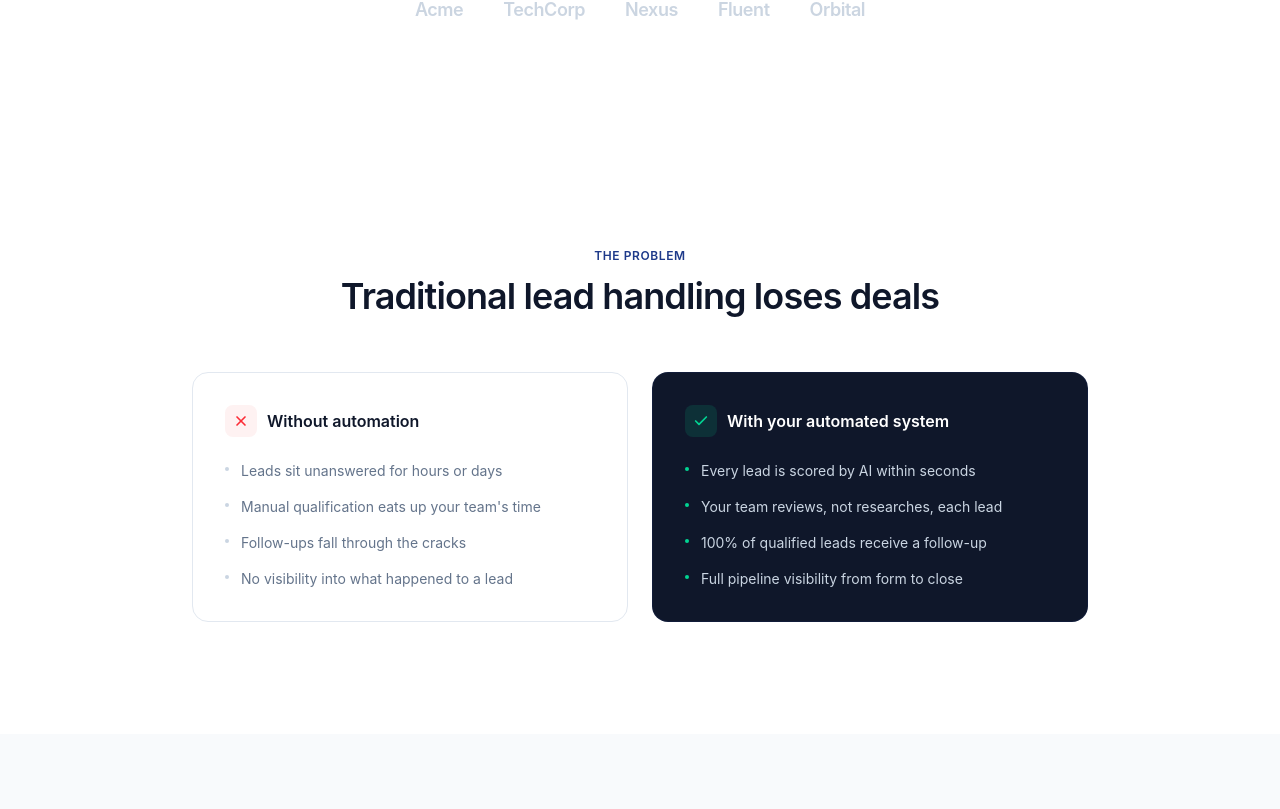
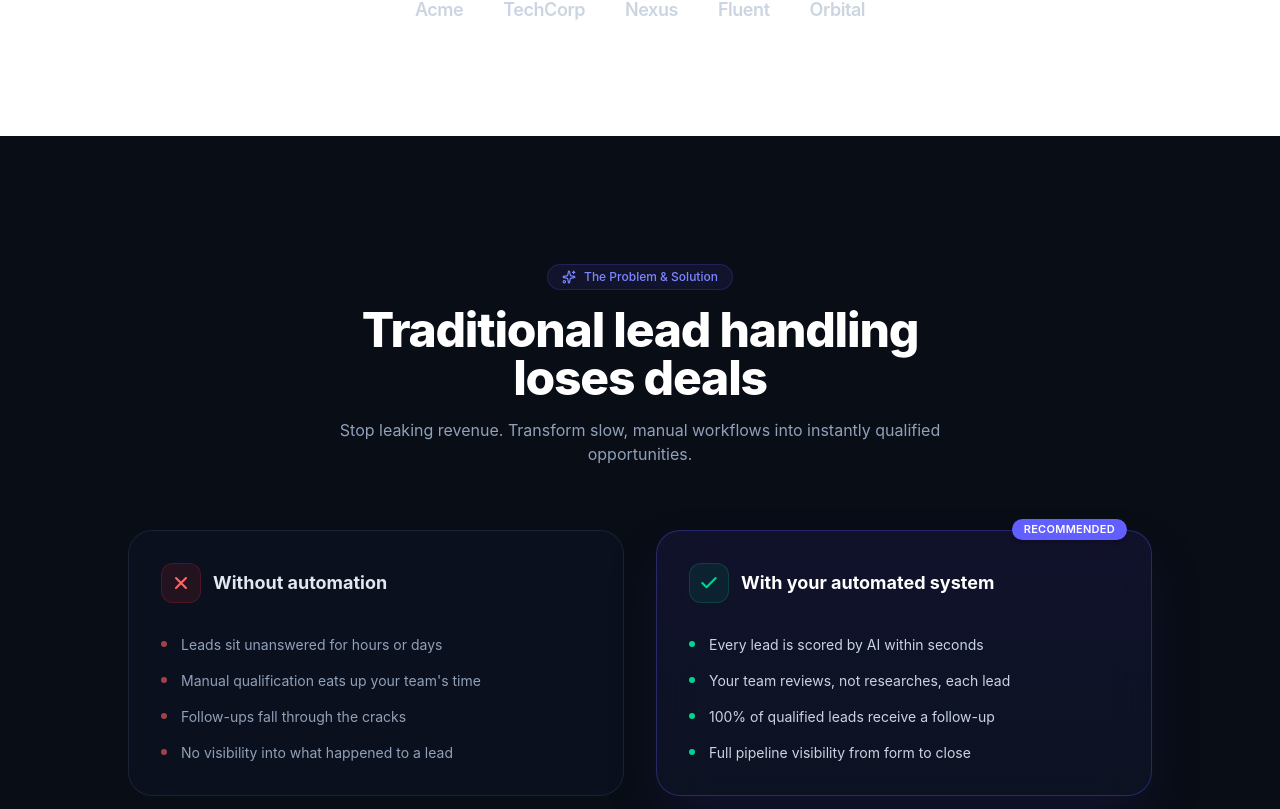
Before and after one commit to imamwahyuudii10/my-portfolio, a React (Vite) app: page / in a window 1280 px wide. Shown: the part 891-1700 px from the top of the page. Built offline with nearby package versions, Linux system fonts and the light colour scheme; no server answers.

Commit message:
update app.tsx

```diff
--- a/src/App.tsx
+++ b/src/App.tsx
@@ -1,10 +1,9 @@
-import { X, Check, Workflow } from "lucide-react";
+import { X, Check, Workflow, Sparkles, ArrowRight, ShieldCheck } from "lucide-react";
 import Navbar from "./components/Navbar";
 import Hero from "./components/Hero";
 import HowItWorks from "./components/HowItWorks";
 import LeadForm from "./components/LeadForm";
 import AdminDashboard from "./components/AdminDashboard";
-
 
 const FRICTION_POINTS = [
   "Leads sit unanswered for hours or days",
@@ -28,67 +27,78 @@ const FOOTER_LINKS: { heading: string; links: string[] }[] = [
 ];
 
 export default function App() {
-  // --- Tambahkan logika ini ---
   if (window.location.pathname === "/admin") {
     return (
-      <div className="min-h-screen bg-gray-50 py-10">
+      <div className="min-h-screen bg-slate-950 py-10 text-slate-100">
         <AdminDashboard />
       </div>
     );
   }
-  // -----------------------------
+
   return (
-    <div className="min-h-screen bg-white">
+    <div className="min-h-screen bg-[#090D16] text-slate-100 antialiased selection:bg-indigo-500 selection:text-white">
       <Navbar />
 
-      <main>
+      <main className="relative overflow-hidden">
+        {/* Ambient background glow untuk estetika SaaS internasional */}
+        <div className="pointer-events-none absolute left-1/2 top-0 -z-10 h-[1000px] w-[1000px] -translate-x-1/2 rounded-full bg-gradient-to-b from-indigo-500/10 via-purple-500/5 to-transparent blur-3xl" />
+
         <Hero />
 
         {/* Problem vs Solution */}
-        <section id="product" className="scroll-mt-20 bg-white py-24 sm:py-28">
+        <section id="product" className="relative scroll-mt-20 py-24 sm:py-32">
           <div className="mx-auto max-w-7xl px-6 lg:px-8">
             <div className="mx-auto max-w-2xl text-center">
-              <p className="text-xs font-semibold uppercase tracking-wider text-[#1E3A8A]">
-                The problem
-              </p>
-              <h2 className="mt-3 text-3xl font-semibold tracking-tight text-[#0F172A] sm:text-4xl">
+              <div className="inline-flex items-center gap-2 rounded-full border border-indigo-500/20 bg-indigo-500/10 px-3.5 py-1 text-xs font-medium text-indigo-400 backdrop-blur-md">
+                <Sparkles className="h-3.5 w-3.5" />
+                <span>The Problem & Solution</span>
+              </div>
+              <h2 className="mt-4 text-3xl font-extrabold tracking-tight text-white sm:text-5xl">
                 Traditional lead handling loses deals
               </h2>
+              <p className="mt-4 text-base text-slate-400">
+                Stop leaking revenue. Transform slow, manual workflows into instantly qualified opportunities.
+              </p>
             </div>
 
-            <div className="mx-auto mt-14 grid max-w-4xl grid-cols-1 gap-6 lg:grid-cols-2">
-              <div className="rounded-2xl border border-slate-200 bg-white p-8">
-                <div className="flex items-center gap-2.5">
-                  <span className="flex h-8 w-8 items-center justify-center rounded-lg bg-red-50">
-                    <X className="h-4 w-4 text-red-500" strokeWidth={2.5} />
-                  </span>
-                  <h3 className="text-base font-semibold text-[#0F172A]">
+            <div className="mx-auto mt-16 grid max-w-5xl grid-cols-1 gap-8 lg:grid-cols-2">
+              {/* Without Automation (Problem Card) */}
+              <div className="group relative rounded-3xl border border-slate-800/80 bg-slate-900/40 p-8 backdrop-blur-xl transition-all duration-300 hover:border-slate-700/80">
+                <div className="flex items-center gap-3">
+                  <div className="flex h-10 w-10 items-center justify-center rounded-xl bg-red-500/10 border border-red-500/20 text-red-400">
+                    <X className="h-5 w-5" strokeWidth={2.5} />
+                  </div>
+                  <h3 className="text-lg font-bold text-slate-200">
                     Without automation
                   </h3>
                 </div>
-                <ul className="mt-6 space-y-4">
+                <ul className="mt-8 space-y-4">
                   {FRICTION_POINTS.map((point) => (
-                    <li key={point} className="flex items-start gap-3 text-sm text-[#64748B]">
-                      <span className="mt-1.5 h-1 w-1 shrink-0 rounded-full bg-slate-300" />
+                    <li key={point} className="flex items-start gap-3.5 text-sm text-slate-400">
+                      <span className="mt-1.5 h-1.5 w-1.5 shrink-0 rounded-full bg-red-400/60" />
                       {point}
                     </li>
                   ))}
                 </ul>
               </div>
 
-              <div className="rounded-2xl border border-[#1E3A8A]/15 bg-[#0F172A] p-8">
-                <div className="flex items-center gap-2.5">
-                  <span className="flex h-8 w-8 items-center justify-center rounded-lg bg-emerald-500/15">
-                    <Check className="h-4 w-4 text-emerald-400" strokeWidth={2.5} />
-                  </span>
-                  <h3 className="text-base font-semibold text-white">
+              {/* With Automation (Solution Card - Highlighted) */}
+              <div className="relative rounded-3xl border border-indigo-500/30 bg-gradient-to-b from-indigo-950/40 to-slate-900/60 p-8 backdrop-blur-xl shadow-2xl shadow-indigo-950/50 transition-all duration-300 hover:border-indigo-500/50">
+                <div className="absolute -top-3 right-6 rounded-full bg-indigo-500 px-3 py-0.5 text-[11px] font-semibold text-white tracking-wide uppercase shadow-md">
+                  Recommended
+                </div>
+                <div className="flex items-center gap-3">
+                  <div className="flex h-10 w-10 items-center justify-center rounded-xl bg-emerald-500/10 border border-emerald-500/20 text-emerald-400">
+                    <Check className="h-5 w-5" strokeWidth={2.5} />
+                  </div>
+                  <h3 className="text-lg font-bold text-white">
                     With your automated system
                   </h3>
                 </div>
-                <ul className="mt-6 space-y-4">
+                <ul className="mt-8 space-y-4">
                   {SOLUTION_POINTS.map((point) => (
-                    <li key={point} className="flex items-start gap-3 text-sm text-slate-300">
-                      <span className="mt-1.5 h-1 w-1 shrink-0 rounded-full bg-emerald-400" />
+                    <li key={point} className="flex items-start gap-3.5 text-sm text-slate-300">
+                      <span className="mt-1.5 h-1.5 w-1.5 shrink-0 rounded-full bg-emerald-400" />
                       {point}
                     </li>
                   ))}
@@ -100,26 +110,22 @@ export default function App() {
 
         <HowItWorks />
 
-        {/* Lead form section */}
-        <section
-          id="lead-form"
-          className="scroll-mt-20 bg-white py-24 sm:py-28"
-        >
+        {/* Lead Form Section */}
+        <section id="lead-form" className="relative scroll-mt-20 py-24 sm:py-32">
           <div className="mx-auto max-w-7xl px-6 lg:px-8">
             <div className="mx-auto max-w-2xl text-center">
-              <p className="text-xs font-semibold uppercase tracking-wider text-[#1E3A8A]">
-                Get started
-              </p>
-              <h2 className="mt-3 text-3xl font-semibold tracking-tight text-[#0F172A] sm:text-4xl">
+              <span className="text-xs font-semibold uppercase tracking-widest text-indigo-400">
+                Get Started
+              </span>
+              <h2 className="mt-3 text-3xl font-extrabold tracking-tight text-white sm:text-5xl">
                 See it working on your own leads
               </h2>
-              <p className="mt-4 text-base leading-relaxed text-[#64748B]">
-                Tell us a bit about your team and we'll set up a walkthrough
-                tailored to your pipeline.
+              <p className="mt-4 text-base leading-relaxed text-slate-400">
+                Tell us a bit about your team and we'll set up a walkthrough tailored to your pipeline.
               </p>
             </div>
 
-            <div className="mt-14">
+            <div className="mt-12 rounded-3xl border border-slate-800 bg-slate-900/50 p-6 sm:p-10 backdrop-blur-xl shadow-2xl">
               <LeadForm />
             </div>
           </div>
@@ -127,37 +133,32 @@ export default function App() {
       </main>
 
       {/* Footer */}
-      <footer id="resources" className="scroll-mt-20 border-t border-slate-200 bg-[#F8FAFC]">
+      <footer id="resources" className="border-t border-slate-800/80 bg-[#060911] text-slate-400">
         <div className="mx-auto max-w-7xl px-6 py-16 lg:px-8">
           <div className="grid grid-cols-2 gap-10 sm:grid-cols-3 lg:grid-cols-6">
             <div className="col-span-2 lg:col-span-2">
-              <a href="#top" className="flex items-center gap-2 text-[#0F172A]">
-                <span className="flex h-8 w-8 items-center justify-center rounded-lg bg-[#0F172A]">
-                  <Workflow className="h-4 w-4 text-white" strokeWidth={2.25} />
+              <a href="#top" className="flex items-center gap-2.5 text-white">
+                <span className="flex h-9 w-9 items-center justify-center rounded-xl bg-indigo-600 shadow-md shadow-indigo-500/20">
+                  <Workflow className="h-5 w-5 text-white" strokeWidth={2.25} />
                 </span>
-                <span className="text-[15px] font-semibold tracking-tight">
+                <span className="text-lg font-bold tracking-tight">
                   Meridian
                 </span>
               </a>
-              <p className="mt-4 max-w-xs text-sm leading-relaxed text-[#64748B]">
-                Automated lead qualification and outreach for modern revenue
-                teams, with a human always in the loop.
+              <p className="mt-4 max-w-xs text-sm leading-relaxed text-slate-400">
+                Automated lead qualification and outreach for modern revenue teams, with a human always in the loop.
               </p>
-
             </div>
 
             {FOOTER_LINKS.map((column) => (
               <div key={column.heading}>
-                <h4 className="text-sm font-semibold text-[#0F172A]">
+                <h4 className="text-xs font-semibold uppercase tracking-wider text-slate-200">
                   {column.heading}
                 </h4>
                 <ul className="mt-4 space-y-3">
                   {column.links.map((link) => (
                     <li key={link}>
-                      <a
-                        href="#"
-                        className="text-sm text-[#64748B] transition-colors hover:text-[#0F172A]"
-                      >
+                      <a href="#" className="text-sm transition-colors hover:text-indigo-400">
                         {link}
                       </a>
                     </li>
@@ -167,13 +168,12 @@ export default function App() {
             ))}
           </div>
 
-          <div className="mt-14 flex flex-col items-center justify-between gap-4 border-t border-slate-200 pt-8 sm:flex-row">
-            <p className="text-xs text-[#94A3B8]">
-              © {new Date().getFullYear()} Meridian, Inc. All rights reserved.
-            </p>
-            <p className="text-xs text-[#94A3B8]">
-              SOC 2 Type II compliant. GDPR ready.
-            </p>
+          <div className="mt-16 flex flex-col items-center justify-between gap-4 border-t border-slate-800/60 pt-8 sm:flex-row text-xs text-slate-500">
+            <p>© {new Date().getFullYear()} Meridian, Inc. All rights reserved.</p>
+            <div className="flex items-center gap-2">
+              <ShieldCheck className="h-4 w-4 text-emerald-400" />
+              <span>SOC 2 Type II compliant. GDPR ready.</span>
+            </div>
           </div>
         </div>
       </footer>
```
